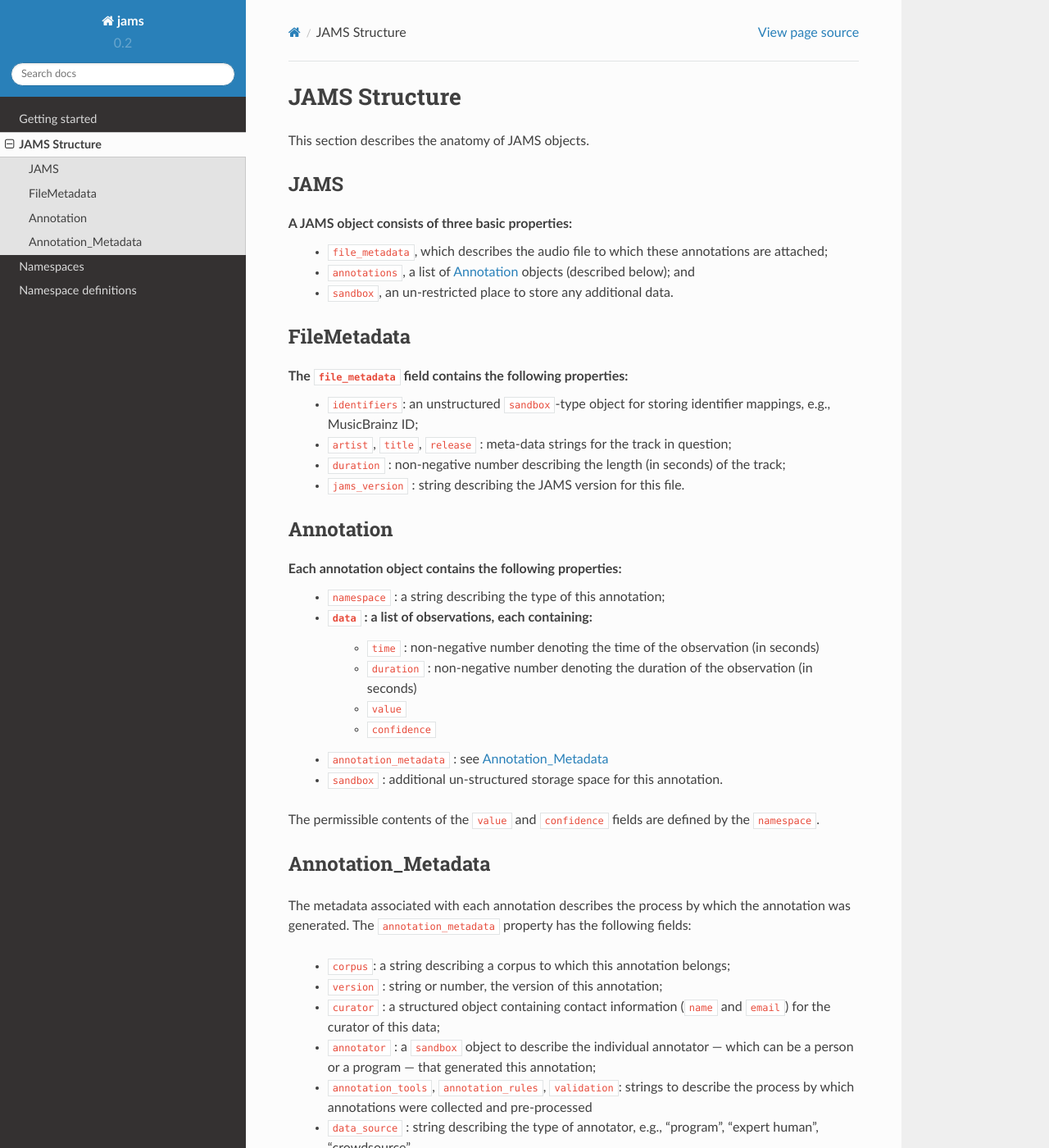
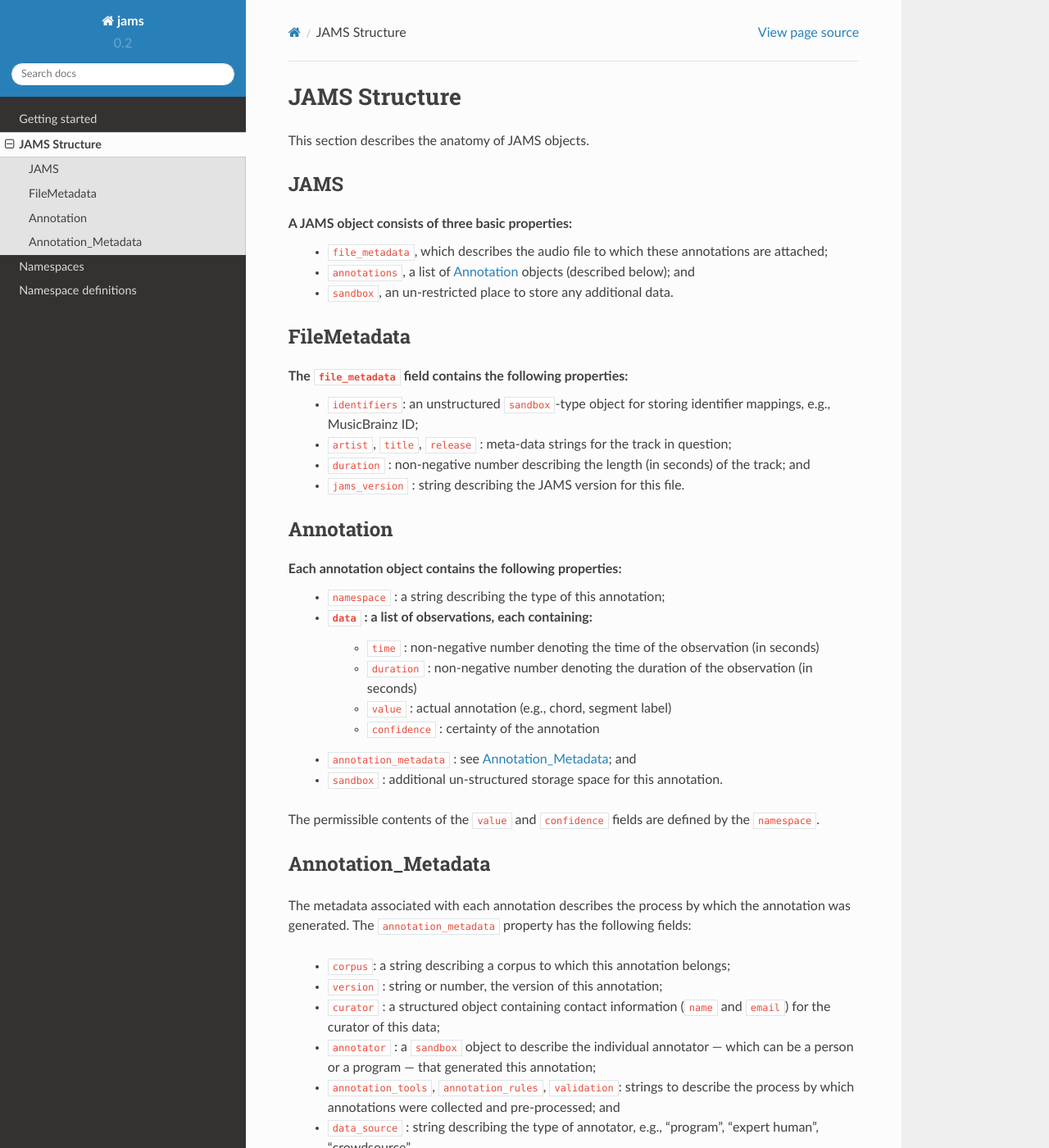
Before and after one commit to marl/jams, a Sphinx documentation site: the page built from docs/jams_structure.rst, in a window 1280 px wide and 1400 px high. Shown: the whole window at 82% size. Built offline with Sphinx 7.4.7 and the Read the Docs theme 2.0.0, drawn with Linux system fonts in a browser that asks for light colours; cross-references to code outside the pages are shown as plain code.

Commit message:
Updated some lists for a better consistency. Added general definitions of value and confidence #54

```diff
--- a/docs/jams_structure.rst
+++ b/docs/jams_structure.rst
@@ -18,7 +18,7 @@
     * ``identifiers``: an unstructured ``sandbox``-type object for storing identifier mappings, e.g., MusicBrainz
       ID;
     * ``artist``, ``title``, ``release`` : meta-data strings for the track in question;
-    * ``duration`` : non-negative number describing the length (in seconds) of the track;
+    * ``duration`` : non-negative number describing the length (in seconds) of the track; and
     * ``jams_version`` : string describing the JAMS version for this file.
 
 Annotation
@@ -28,9 +28,9 @@
     * ``data`` : a list of observations, each containing:
         * ``time`` : non-negative number denoting the time of the observation (in seconds)
         * ``duration`` : non-negative number denoting the duration of the observation (in seconds)
-        * ``value``
-        * ``confidence``
-    * ``annotation_metadata`` : see Annotation_Metadata_
+        * ``value`` : actual annotation (e.g., chord, segment label)
+        * ``confidence`` : certainty of the annotation
+    * ``annotation_metadata`` : see Annotation_Metadata_; and
     * ``sandbox`` : additional un-structured storage space for this annotation.
 
 The permissible contents of the ``value`` and ``confidence`` fields are defined by the ``namespace``.
@@ -45,7 +45,7 @@
     * ``curator`` : a structured object containing contact information (``name`` and ``email``) for the curator of this data;
     * ``annotator`` : a ``sandbox`` object to describe the individual annotator --- which can be a person or a program --- that generated this annotation;
     * ``annotation_tools``, ``annotation_rules``, ``validation``: strings to describe the process by which
-      annotations were collected and pre-processed
+      annotations were collected and pre-processed; and
     * ``data_source`` : string describing the type of annotator, e.g., "program", "expert human",
       "crowdsource".
 
```
